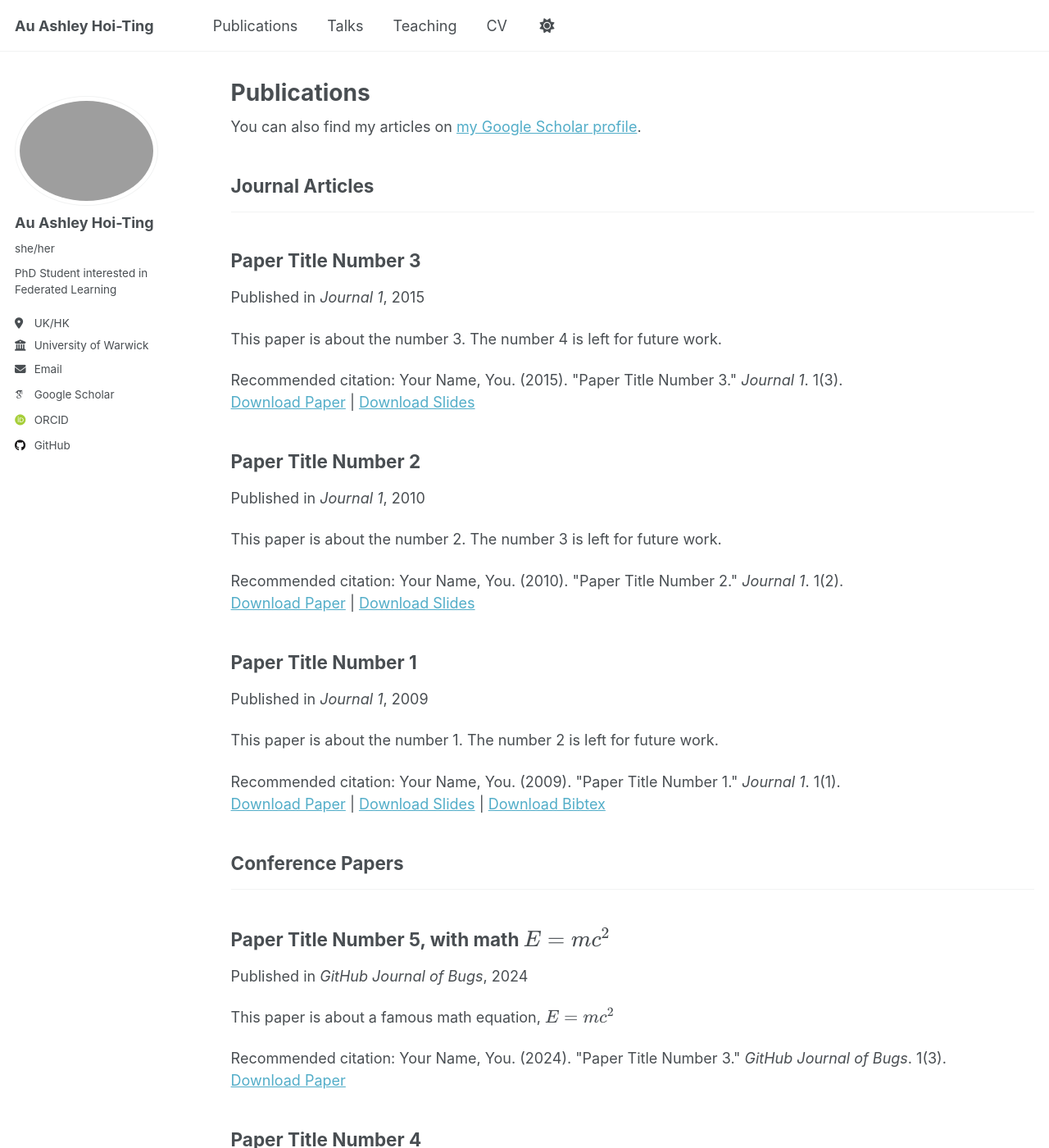
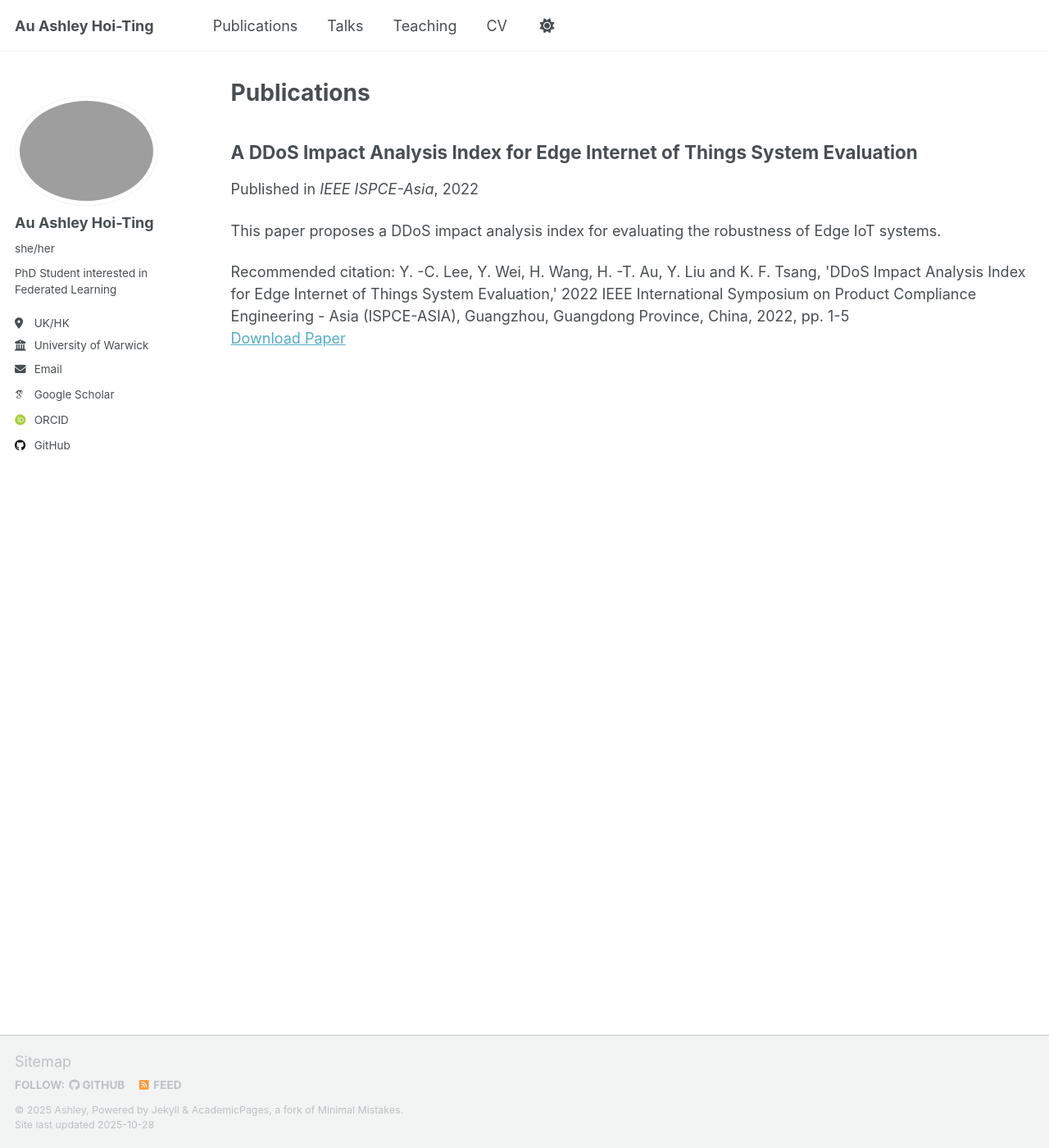
Before and after one commit to Ashley0909/Ashley0909.github.io, a Jekyll site: the page built from _pages/publications.html, in a window 1280 px wide and 1400 px high. Shown: the whole window at 82% size. Built offline with Jekyll 4.4.1, drawn with Linux system fonts in a browser that asks for light colours; some web fonts are replaced; a script that is not in the unit is left out; some of the changed text lies outside the part shown.

Commit message:
Updated publication

```diff
--- a/_pages/publications.html
+++ b/_pages/publications.html
@@ -5,29 +5,19 @@ permalink: /publications/
 author_profile: true
 ---
 
-{% if site.author.googlescholar %}
-  <div class="wordwrap">You can also find my articles on <a href="{{site.author.googlescholar}}">my Google Scholar profile</a>.</div>
-{% endif %}
-
 {% include base_path %}
 
-<!-- New style rendering if publication categories are defined -->
-{% if site.publication_category %}
-  {% for category in site.publication_category  %}
-    {% assign title_shown = false %}
-    {% for post in site.publications reversed %}
-      {% if post.category != category[0] %}
-        {% continue %}
-      {% endif %}
-      {% unless title_shown %}
-        <h2>{{ category[1].title }}</h2><hr />
-        {% assign title_shown = true %}
-      {% endunless %}
-      {% include archive-single.html %}
-    {% endfor %}
-  {% endfor %}
-{% else %}
-  {% for post in site.publications reversed %}
+<!-- <hr /> -->
+{% for post in site.publications reversed %}
+  {% if post.status == "published" %}
     {% include archive-single.html %}
-  {% endfor %}
-{% endif %}
+  {% endif %}
+{% endfor %}
+
+<!-- <h2>Under Review / In Progress</h2>
+<hr />
+{% for post in site.publications reversed %}
+  {% if post.status == "unpublished" %}
+    {% include archive-single.html %}
+  {% endif %}
+{% endfor %} -->
--- a/_publications/2009-10-01-paper-title-number-1.md
+++ /dev/null
@@ -1,14 +0,0 @@
----
-title: "Paper Title Number 1"
-collection: publications
-category: manuscripts
-permalink: /publication/2009-10-01-paper-title-number-1
-excerpt: 'This paper is about the number 1. The number 2 is left for future work.'
-date: 2009-10-01
-venue: 'Journal 1'
-slidesurl: 'https://academicpages.github.io/files/slides1.pdf'
-paperurl: 'https://academicpages.github.io/files/paper1.pdf'
-bibtexurl: 'https://academicpages.github.io/files/bibtex1.bib'
-citation: 'Your Name, You. (2009). &quot;Paper Title Number 1.&quot; <i>Journal 1</i>. 1(1).'
----
-The contents above will be part of a list of publications, if the user clicks the link for the publication than the contents of section will be rendered as a full page, allowing you to provide more information about the paper for the reader. When publications are displayed as a single page, the contents of the above "citation" field will automatically be included below this section in a smaller font.
--- a/_publications/2010-10-01-paper-title-number-2.md
+++ /dev/null
@@ -1,14 +0,0 @@
----
-title: "Paper Title Number 2"
-collection: publications
-category: manuscripts
-permalink: /publication/2010-10-01-paper-title-number-2
-excerpt: 'This paper is about the number 2. The number 3 is left for future work.'
-date: 2010-10-01
-venue: 'Journal 1'
-slidesurl: 'https://academicpages.github.io/files/slides2.pdf'
-paperurl: 'https://academicpages.github.io/files/paper2.pdf'
-citation: 'Your Name, You. (2010). &quot;Paper Title Number 2.&quot; <i>Journal 1</i>. 1(2).'
----
-
-The contents above will be part of a list of publications, if the user clicks the link for the publication than the contents of section will be rendered as a full page, allowing you to provide more information about the paper for the reader. When publications are displayed as a single page, the contents of the above "citation" field will automatically be included below this section in a smaller font.
--- a/_publications/2015-10-01-paper-title-number-3.md
+++ /dev/null
@@ -1,14 +0,0 @@
----
-title: "Paper Title Number 3"
-collection: publications
-category: manuscripts
-permalink: /publication/2015-10-01-paper-title-number-3
-excerpt: 'This paper is about the number 3. The number 4 is left for future work.'
-date: 2015-10-01
-venue: 'Journal 1'
-slidesurl: 'https://academicpages.github.io/files/slides3.pdf'
-paperurl: 'https://academicpages.github.io/files/paper3.pdf'
-citation: 'Your Name, You. (2015). &quot;Paper Title Number 3.&quot; <i>Journal 1</i>. 1(3).'
----
-
-The contents above will be part of a list of publications, if the user clicks the link for the publication than the contents of section will be rendered as a full page, allowing you to provide more information about the paper for the reader. When publications are displayed as a single page, the contents of the above "citation" field will automatically be included below this section in a smaller font.
--- /dev/null
+++ b/_publications/2022-10-01-DDOS.md
@@ -0,0 +1,12 @@
+---
+title: "A DDoS Impact Analysis Index for Edge Internet of Things System Evaluation"
+collection: publications
+status: published
+permalink: /publication/ddos-impact-analysis
+excerpt: "This paper proposes a DDoS impact analysis index for evaluating the robustness of Edge IoT systems."
+date: 2022-12-15
+venue: "IEEE ISPCE-Asia"
+paperurl: "https://ieeexplore.ieee.org/document/9970978"
+citation: "Y. -C. Lee, Y. Wei, H. Wang, H. -T. Au, Y. Liu and K. F. Tsang, 'DDoS Impact Analysis Index for Edge Internet of Things System Evaluation,' 2022 IEEE International Symposium on Product Compliance Engineering - Asia (ISPCE-ASIA), Guangzhou, Guangdong Province, China, 2022, pp. 1-5"
+---
+This paper introduces a novel index for assessing the impact of Distributed Denial-of-Service (DDoS) attacks on Edge IoT systems. It evaluates system resilience by quantifying latency degradation and throughput reduction under attack conditions.
--- a/_publications/2025-06-08-paper-title-number-5.md
+++ /dev/null
@@ -1,13 +0,0 @@
----
-title: "Paper Title Number 5, with math $$E=mc^2$$"
-collection: publications
-category: conferences
-permalink: /publication/2024-02-17-paper-title-number-4
-excerpt: 'This paper is about a famous math equation, $$E=mc^2$$'
-date: 2024-02-17
-venue: 'GitHub Journal of Bugs'
-paperurl: 'https://academicpages.github.io/files/paper3.pdf'
-citation: 'Your Name, You. (2024). &quot;Paper Title Number 3.&quot; <i>GitHub Journal of Bugs</i>. 1(3).'
----
-
-Using [MathJax](https://www.mathjax.org/) in the description is supported - $$E=mc^2$$ - however, the use must be mindful that the default delimiters are `$$...$$` and `\\[...\\]` which differs from the `$...$` that is typically expected.
```
Also changed, not shown: _pub_not_ready/2025-DGCoLearn.md (added, +10 -0 lines), _pub_not_ready/2025-FedAssets.md (added, +12 -0 lines), _publications/2024-02-17-paper-title-number-4.md (deleted, +0 -13 lines).
